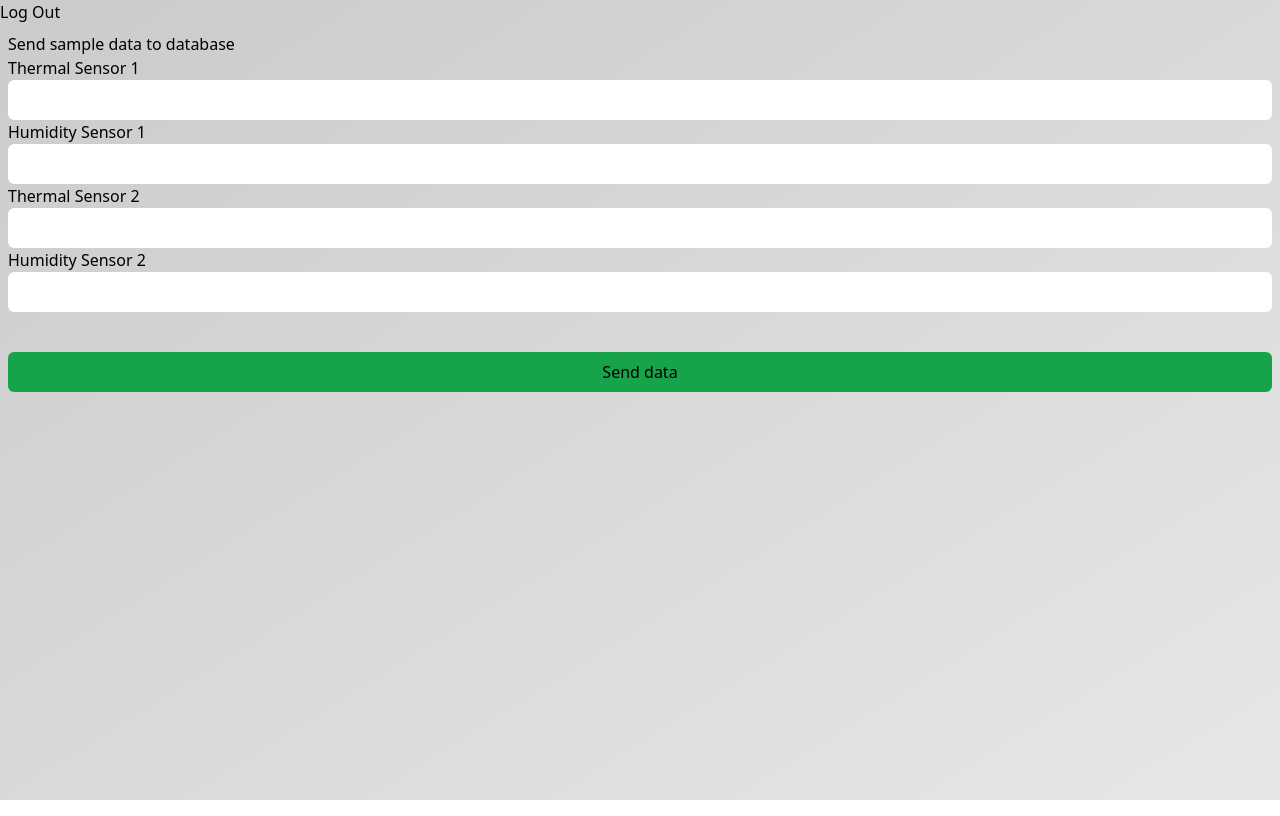
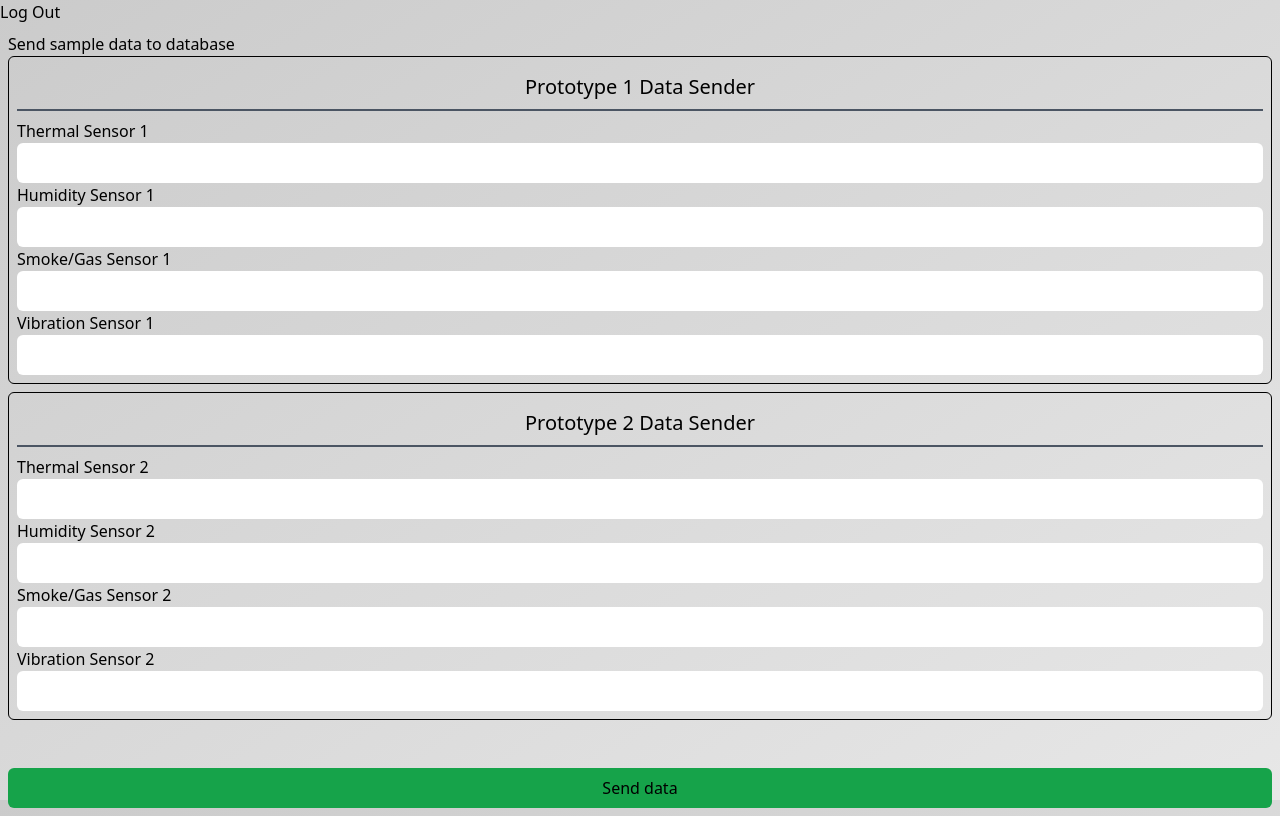
Before and after one commit to wjrelumba/sensory-guard, a React (Vite) app: page /test/dashboard in a window 1280 px wide. Built offline with nearby package versions, Linux system fonts and the light colour scheme.

Commit message:
feat: testing dashboard added vibration and smoke, and gas senders, and file structure fixed

```diff
--- a/src/App.jsx
+++ b/src/App.jsx
@@ -13,7 +13,9 @@ function App() {
         <Route path='/dashboard' element={<Pages.Dashboard/>}/>
 
         {/* Testing pages here */}
-        <Route path='/test/dashboard' element={<TestPages.TestDashboard/>}/>
+        <Route path='/test'>
+          <Route path='dashboard' element={<TestPages.TestDashboard/>}/>
+        </Route>
       </Routes>
     </>
   )
--- a/src/components/Dashboard.jsx
+++ b/src/Pages/Dashboard.jsx
@@ -1,10 +1,10 @@
 import React, { useEffect, useState } from 'react'
 import { showErrorToast } from '../Essentials/ShowToast';
 import { useNavigate } from 'react-router-dom';
-import Sidebar from './Sidebar';
-import Navbar from './Navbar';
+import Sidebar from '../components/shared-components/Sidebar/Sidebar';
+import Navbar from '../components/shared-components/Navbar/Navbar';
 import { supabase } from '../Essentials/Supabase';
-import GeneralSensorCard from './shared-components/Gauges/GeneralSensorCard/GeneralSensorCard';
+import GeneralSensorCard from '../components/shared-components/Gauges/GeneralSensorCard/GeneralSensorCard';
 
 export default function Dashboard() {
     const [showSidebar, setShowSidebar] = useState(false);
--- a/src/components/Sidebar.jsx
+++ b/src/components/shared-components/Sidebar/Sidebar.jsx
@@ -1,5 +1,5 @@
 import React, { useEffect, useState } from 'react'
-import LogOutBtn from './buttons/LogOutBtn';
+import LogOutBtn from '../../buttons/LogOutBtn';
 import { Link } from 'react-router-dom';
 
 export default function Sidebar({shown,toggleSideBar}) {
--- a/src/components/testing/TestDashboard.jsx
+++ b/src/components/testing/TestDashboard.jsx
@@ -1,8 +1,4 @@
 import React, { useEffect, useState } from 'react'
-import { showErrorToast } from '../../Essentials/ShowToast';
-import { useNavigate } from 'react-router-dom';
-import Sidebar from '../Sidebar';
-import Navbar from '../Navbar';
 import { supabase } from '../../Essentials/Supabase';
 import LogOutBtn from '../buttons/LogOutBtn';
 
@@ -13,21 +9,27 @@ export default function TestDashboard() {
   const [humidFirst, setHumidFirst] = useState(null);
   const [humidSecond, setHumidSecond] = useState(null);
 
+  const [smokeGasFirst, setSmokeGasFirst] = useState(null);
+  const [smokeGasSecond, setSmokeGasSecond] = useState(null);
+
+  const [vibrationFirst, setVibrationFirst] = useState(null);
+  const [vibrationSecond, setVibrationSecond] = useState(null);
+
   const sendData = async(e) => {
     e.preventDefault();
     await supabase.from('readings').insert({
       proto_id: '4718a148-0f82-401a-af9e-79bb66b9fe4f',
       temperature: tempFirst,
       humidity: humidFirst,
-      vibration: 1,
-      smoke_gas: 2,
+      vibration: vibrationFirst,
+      smoke_gas: smokeGasFirst,
     });
     await supabase.from('readings').insert({
       proto_id: '84af9f58-26c9-453a-8c16-d8358579c221',
       temperature: tempSecond,
       humidity: humidSecond,
-      vibration: 1,
-      smoke_gas: 2,
+      vibration: vibrationSecond,
+      smoke_gas: smokeGasSecond,
     });
     window.location.reload();
   };
@@ -41,11 +43,23 @@ export default function TestDashboard() {
       case 'sensor1humid':
         setHumidFirst(value);
         break;
+      case 'sensor1smokeGas':
+        setSmokeGasFirst(value);
+        break;
+      case 'sensor1vibration':
+        setVibrationFirst(value);
+        break;
       case 'sensor2humid':
         setHumidSecond(value);
         break;
       case 'sensor2temp':
         setTempSecond(value);
+        break;
+      case 'sensor2smokeGas':
+        setSmokeGasSecond(value);
+        break;
+      case 'sensor2vibration':
+        setVibrationSecond(value);
         break;
     }
   }
@@ -60,15 +74,29 @@ export default function TestDashboard() {
       <h1>
         Send sample data to database
       </h1>
-      <form className='w-full flex flex-col' onSubmit={sendData}>
-        <h1>Thermal Sensor 1</h1>
-        <input onChange={inputHandler} className='py-2 px-1 rounded-md' type="text" name='sensor1temp'/>
-        <h1>Humidity Sensor 1</h1>
-        <input onChange={inputHandler} className='py-2 px-1 rounded-md' type="text" name='sensor1humid'/>
-        <h1>Thermal Sensor 2</h1>
-        <input onChange={inputHandler} className='py-2 px-1 rounded-md' type="text" name='sensor2temp'/>
-        <h1>Humidity Sensor 2</h1>
-        <input onChange={inputHandler} className='py-2 px-1 rounded-md' type="text" name='sensor2humid'/>
+      <form className='w-full flex flex-col gap-2' onSubmit={sendData}>
+        <div className='w-full p-2 border border-black rounded-md'>
+          <h1 className='text-xl mb-2 w-full text-center border-b-[2px] border-gray-600 py-2'>Prototype 1 Data Sender</h1>
+          <h1>Thermal Sensor 1</h1>
+          <input onChange={inputHandler} className='py-2 px-1 rounded-md w-full' type="text" name='sensor1temp' required/>
+          <h1>Humidity Sensor 1</h1>
+          <input onChange={inputHandler} className='py-2 px-1 rounded-md w-full' type="text" name='sensor1humid' required/>
+          <h1>Smoke/Gas Sensor 1</h1>
+          <input onChange={inputHandler} className='py-2 px-1 rounded-md w-full' type="text" name='sensor1smokeGas' required/>
+          <h1>Vibration Sensor 1</h1>
+          <input onChange={inputHandler} className='py-2 px-1 rounded-md w-full' type="text" name='sensor1vibration' required/>
+        </div>
+        <div className='w-full p-2 border border-black rounded-md'>
+          <h1 className='text-xl mb-2 w-full text-center border-b-[2px] border-gray-600 py-2'>Prototype 2 Data Sender</h1>
+          <h1>Thermal Sensor 2</h1>
+          <input onChange={inputHandler} className='py-2 px-1 rounded-md w-full' type="text" name='sensor2temp' required/>
+          <h1>Humidity Sensor 2</h1>
+          <input onChange={inputHandler} className='py-2 px-1 rounded-md w-full' type="text" name='sensor2humid' required/>
+          <h1>Smoke/Gas Sensor 2</h1>
+          <input onChange={inputHandler} className='py-2 px-1 rounded-md w-full' type="text" name='sensor2smokeGas' required/>
+          <h1>Vibration Sensor 2</h1>
+          <input onChange={inputHandler} className='py-2 px-1 rounded-md w-full' type="text" name='sensor2vibration' required/>
+        </div>
         <button className='bg-green-600 mt-10 py-2 rounded-md'>Send data</button>
       </form>
     </div>
```
Also changed, not shown: src/pages.js (+5 -5 lines), src/Pages/Homepage.jsx (renamed from src/components/Homepage.jsx), src/Pages/Login.jsx (renamed from src/components/Login.jsx), src/Pages/NotFound.jsx (renamed from src/components/NotFound.jsx), src/Pages/Signup.jsx (renamed from src/components/Signup.jsx), src/components/shared-components/Navbar/Navbar.jsx (renamed from src/components/Navbar.jsx).
